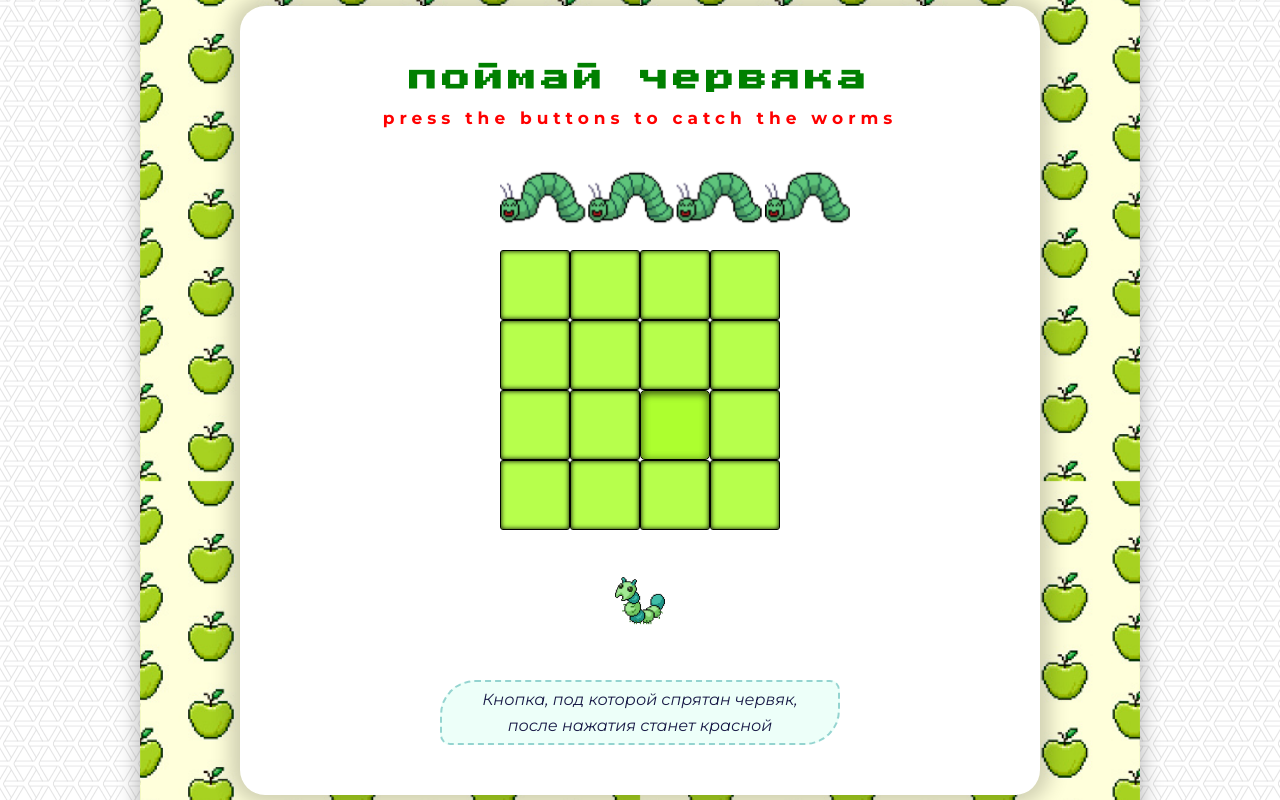
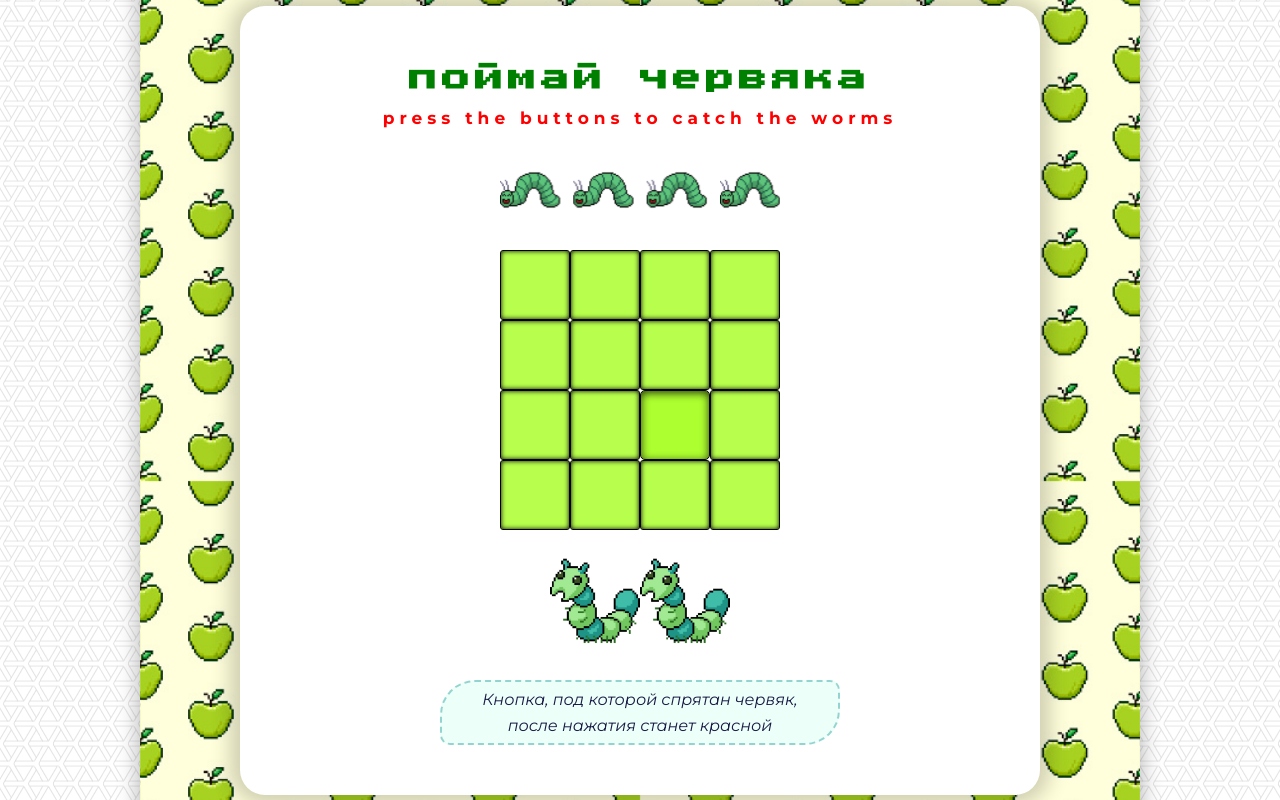
Before and after one commit to xxxKTL19/lessons_autumn, a plain HTML site: page lesson_8/index.html in a window 1280 px wide. In both pictures the pointer is over the element 640 px from the left and 1475 px from the top of the page. Shown: the part 1075-1875 px from the top of the page. Drawn offline with Linux system fonts and the light colour scheme.

Commit message:
Update style.css

```diff
--- a/lesson_8/css/style.css
+++ b/lesson_8/css/style.css
@@ -215,7 +215,7 @@ h2{
    height: 70px;
    margin-bottom: 25px;
 }
-.apple-worm:hover::before{
+.apple-worm:active::before{
    background: url('../img/apple_worm_green.jpg') center/85px space;
    height: 85px;
    margin-bottom: 10px;
@@ -234,7 +234,7 @@ h2{
 .apple-worm a:last-child{
    margin-bottom: 25px;
 }
-.apple-worm:active::after{
+.apple-worm:hover::after{
      background: url('../img/apple_worm_green_2.jpg') center/90px space;
 }
 
```
